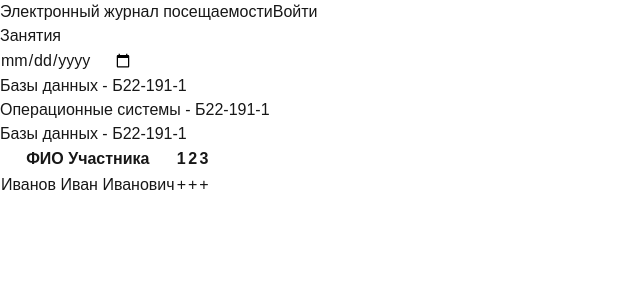
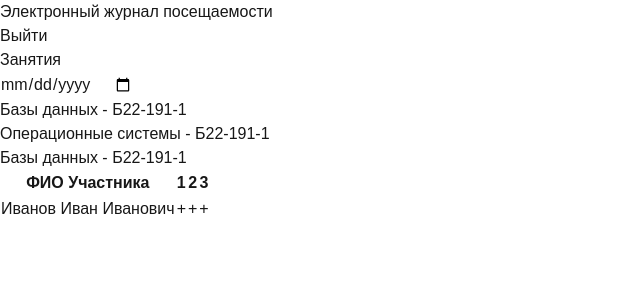
Before and after one commit to nikkoxd/pract, a Next.js app: page / in a window 1280 px wide. Shown: the top 300 px of the page, without its empty margins (0-640 px from the left). Built offline with nearby package versions, Linux system fonts and the light colour scheme; no server answers.

Commit message:
remove userinfo client component

```diff
--- /dev/null
+++ b/src/app/components/SignOutButton.tsx
@@ -0,0 +1,9 @@
+"use client";
+
+import { signOut } from "next-auth/react";
+
+export default function SignOutButton() {
+  return (
+    <button onClick={() => signOut()} className="text-blue-500 hover:underline">Выйти</button>
+  )
+}
--- a/src/app/components/UserInfo.tsx
+++ /dev/null
@@ -1,20 +0,0 @@
-"use client";
-
-import { Session } from "next-auth";
-import { signOut } from "next-auth/react";
-import Link from "next/link";
-
-export default function UserInfo({ session }: { session: Session | null }) {
-  return (
-    <>
-      {session ?
-        <div className="flex items-center gap-2">
-          <p>{session.user?.email}</p>
-          <button onClick={() => signOut()} className="text-blue-500 hover:underline">Выйти</button>
-        </div>
-        :
-        <Link href="/signin" className="text-blue-500 hover:underline">Войти</Link>
-      }
-    </>
-  )
-}
--- a/src/app/header.tsx
+++ b/src/app/header.tsx
@@ -1,6 +1,6 @@
 import Link from "next/link";
 import { getServerSession } from "next-auth";
-import UserInfo from "./components/UserInfo";
+import SignOutButton from "./components/SignOutButton";
 
 export default async function Header() {
   const session = await getServerSession();
@@ -8,7 +8,10 @@ export default async function Header() {
   return (
     <header className="container mx-auto py-4 flex items-center justify-between">
       <Link href="/" className="font-bold">Электронный журнал посещаемости</Link>
-      <UserInfo session={session} />
+      <div className="flex items-center gap-2">
+        <p>{session?.user?.email}</p>
+        <SignOutButton />
+      </div>
     </header>
   );
 }
```
